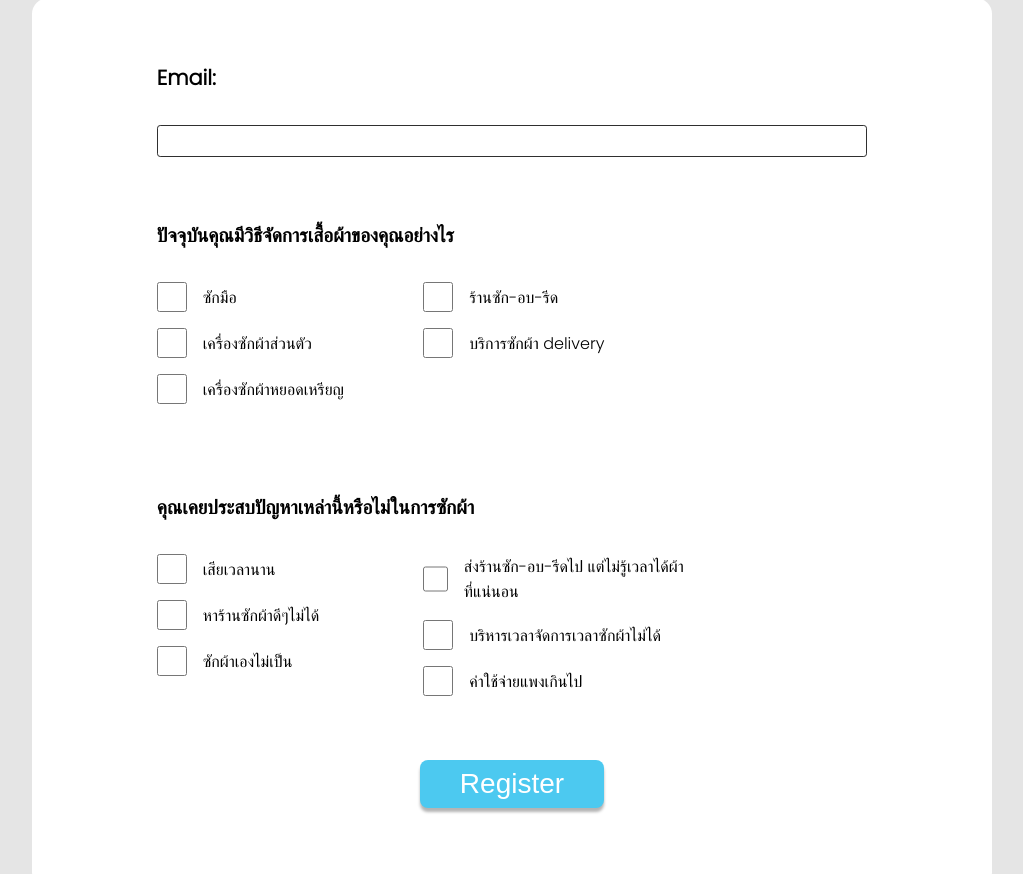
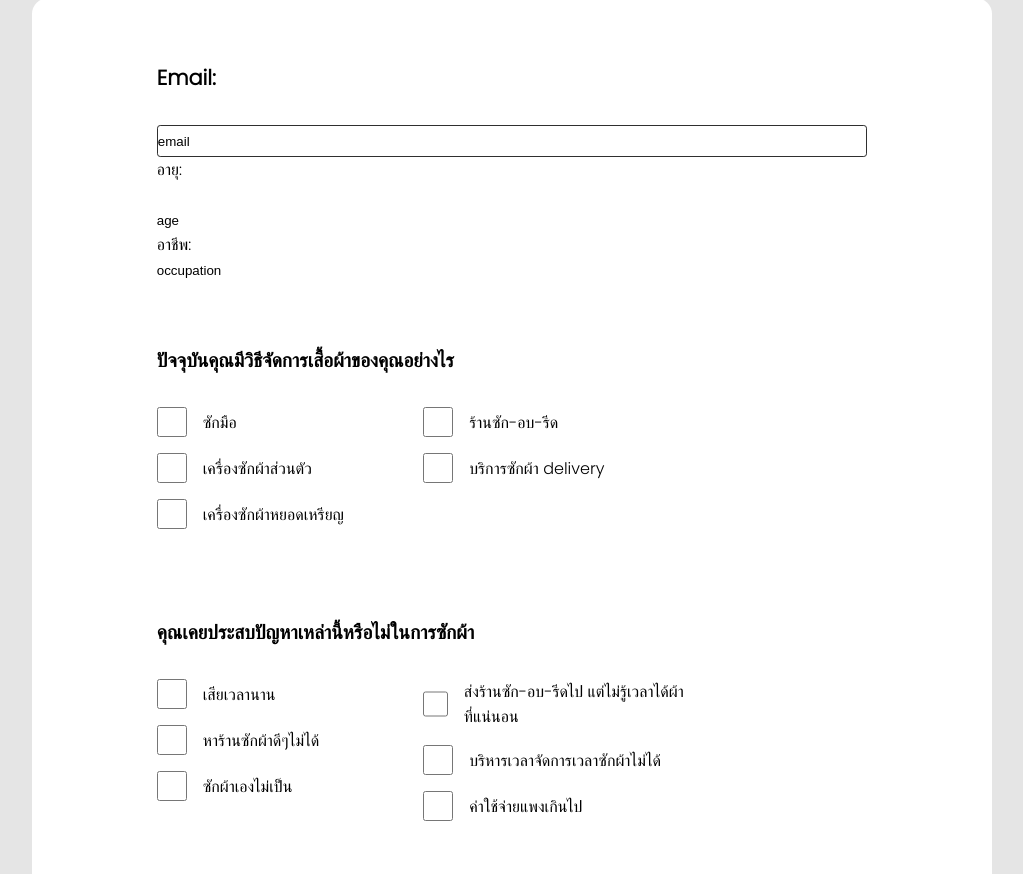
Before and after one commit to siwakorn21/easy-wash, a React (Create React App) app: page / in a window 1280 px wide. Shown: the part 1878-2752 px from the top of the page, without its empty margins (128-1151 px from the left). Built offline with nearby package versions, Linux system fonts and the light colour scheme.

Commit message:
update code

```diff
--- a/src/components/pages/RegisterForm.tsx
+++ b/src/components/pages/RegisterForm.tsx
@@ -94,6 +94,14 @@ const Button = styled.button`
     margin-left: auto;
 `;
 
+const AgeContainer = styled.div`
+
+`;
+
+const OccupationContainer = styled.div`
+
+`;
+
 const RegisterForm = () => {
 
     return (
@@ -102,9 +110,18 @@ const RegisterForm = () => {
                 <EmailContainer>
                     <QuestionHeader>Email:</QuestionHeader>
                     <br/>
-                    <input type='email' />
+                    <input type='email' value='email' />
                     <br/>
                 </EmailContainer>
+                <AgeContainer>
+                    <p>อายุ: </p>
+                    <br />
+                    <input type='age' value='age' />
+                </AgeContainer>
+                <OccupationContainer>
+                    <p>อาชีพ: </p>
+                    <input type='occupation' value='occupation' />
+                </OccupationContainer>
                 <QuestionContainer>
                     <QuestionHeader>ปัจจุบันคุณมีวิธีจัดการเสื้อผ้าของคุณอย่างไร</QuestionHeader>
                     <br/>
```
